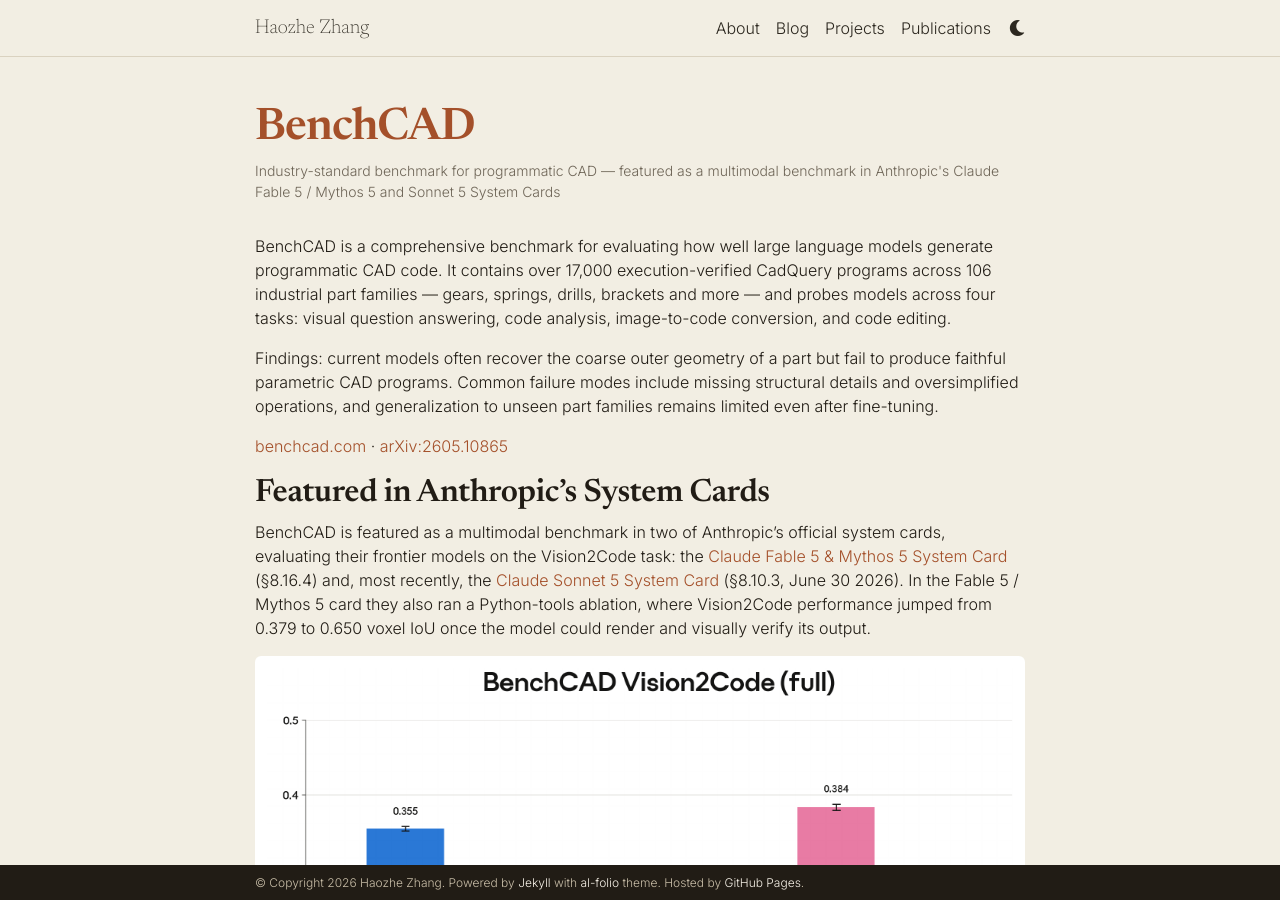
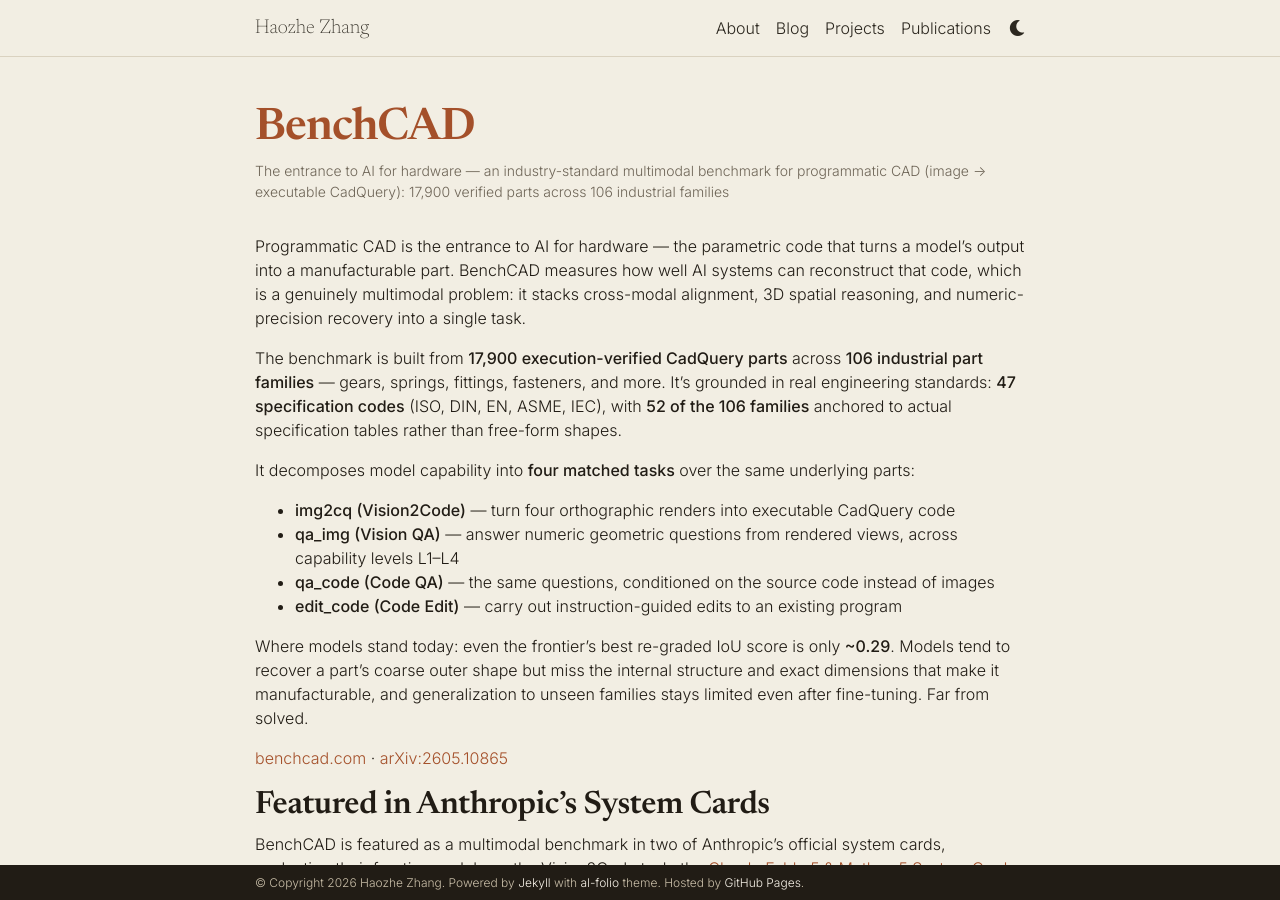
Before and after one commit to HaozheZhang6/HaozheZhang6.github.io, a Jekyll site: the page built from _projects/1_project.md, in a window 1280 px wide and 900 px high. Built offline with Jekyll 4.4.1, drawn with Linux system fonts in a browser that asks for light colours; a style sheet for code colours, icons or effects is not loaded.

Commit message:
BenchCAD project page: lead with a proper benchmark intro (tasks, scale, findings from benchcad.com); Anthropic section + figures stay at the bottom

```diff
--- a/_projects/1_project.md
+++ b/_projects/1_project.md
@@ -1,16 +1,25 @@
 ---
 layout: page
 title: BenchCAD
-description: "Industry-standard benchmark for programmatic CAD — featured as a multimodal benchmark in Anthropic's Claude Fable 5 / Mythos 5 and Sonnet 5 System Cards"
+description: "The entrance to AI for hardware — an industry-standard multimodal benchmark for programmatic CAD (image → executable CadQuery): 17,900 verified parts across 106 industrial families"
 img: assets/img/projects/benchcad.png
 importance: 1
 category: ai
 period: May 2026
 ---
 
-BenchCAD is a comprehensive benchmark for evaluating how well large language models generate programmatic CAD code. It contains over 17,000 execution-verified CadQuery programs across 106 industrial part families — gears, springs, drills, brackets and more — and probes models across four tasks: visual question answering, code analysis, image-to-code conversion, and code editing.
+Programmatic CAD is the entrance to AI for hardware — the parametric code that turns a model's output into a manufacturable part. BenchCAD measures how well AI systems can reconstruct that code, which is a genuinely multimodal problem: it stacks cross-modal alignment, 3D spatial reasoning, and numeric-precision recovery into a single task.
 
-Findings: current models often recover the coarse outer geometry of a part but fail to produce faithful parametric CAD programs. Common failure modes include missing structural details and oversimplified operations, and generalization to unseen part families remains limited even after fine-tuning.
+The benchmark is built from **17,900 execution-verified CadQuery parts** across **106 industrial part families** — gears, springs, fittings, fasteners, and more. It's grounded in real engineering standards: **47 specification codes** (ISO, DIN, EN, ASME, IEC), with **52 of the 106 families** anchored to actual specification tables rather than free-form shapes.
+
+It decomposes model capability into **four matched tasks** over the same underlying parts:
+
+- **img2cq (Vision2Code)** — turn four orthographic renders into executable CadQuery code
+- **qa_img (Vision QA)** — answer numeric geometric questions from rendered views, across capability levels L1–L4
+- **qa_code (Code QA)** — the same questions, conditioned on the source code instead of images
+- **edit_code (Code Edit)** — carry out instruction-guided edits to an existing program
+
+Where models stand today: even the frontier's best re-graded IoU score is only **~0.29**. Models tend to recover a part's coarse outer shape but miss the internal structure and exact dimensions that make it manufacturable, and generalization to unseen families stays limited even after fine-tuning. Far from solved.
 
 [benchcad.com](https://benchcad.com) · [arXiv:2605.10865](https://arxiv.org/abs/2605.10865)
 
```
